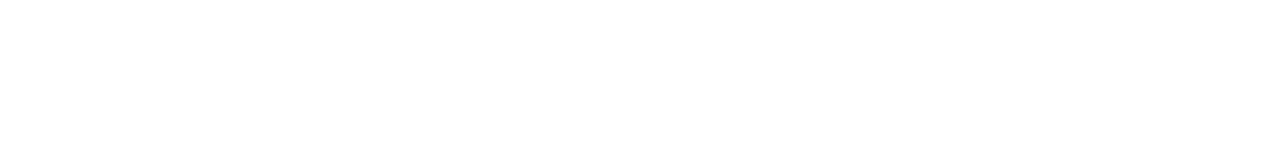
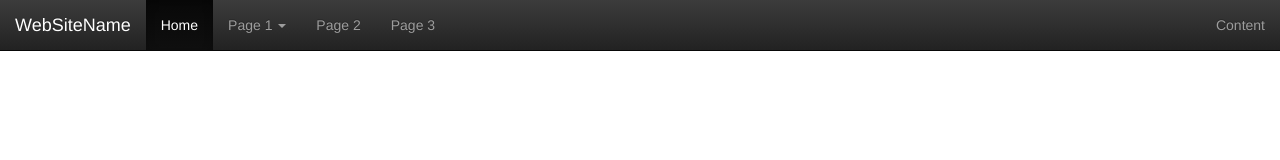
Before and after one commit to dchen71/bootstrap-boilerplate, a plain HTML site: page index.html in a window 1280 px wide. Drawn offline with Linux system fonts and the light colour scheme.

Commit message:
added fixed navbar

```diff
--- a/index.html
+++ b/index.html
@@ -11,7 +11,38 @@
     <link rel="stylesheet" type="text/css" href="css/app.css">
   </head>
   <body>
-
+     <!-- Header -->
+     <nav class="navbar navbar-inverse navbar-fixed-top">
+      <div class="container-fluid">
+        <div class="navbar-header">
+          <button type="button" class="navbar-toggle" data-toggle="collapse" data-target="#myNavbar">
+            <span class="icon-bar"></span>
+            <span class="icon-bar"></span>
+            <span class="icon-bar"></span>
+          </button>
+          <a class="navbar-brand" href="#">WebSiteName</a>
+        </div>
+        <div class="collapse navbar-collapse">
+          <ul class="nav navbar-nav">
+            <li class="active"><a href="#">Home</a></li>
+            <li class="dropdown">
+              <a class="dropdown-toggle" data-toggle="dropdown" href="#">Page 1
+              <span class="caret"></span></a>
+              <ul class="dropdown-menu">
+                <li><a href="#">Page 1-1</a></li>
+                <li><a href="#">Page 1-2</a></li>
+                <li><a href="#">Page 1-3</a></li>
+              </ul>
+            </li>
+            <li><a href="#">Page 2</a></li>
+            <li><a href="#">Page 3</a></li>
+          </ul>
+          <ul class="nav navbar-nav navbar-right">
+            <li><a href="#">Content</a></li>
+          </ul>
+        </div>
+      </div>
+    </nav>
 
     <script src="vendor/js/jquery.min.js"></script>
     <script src="js/app.js"></script>
```
